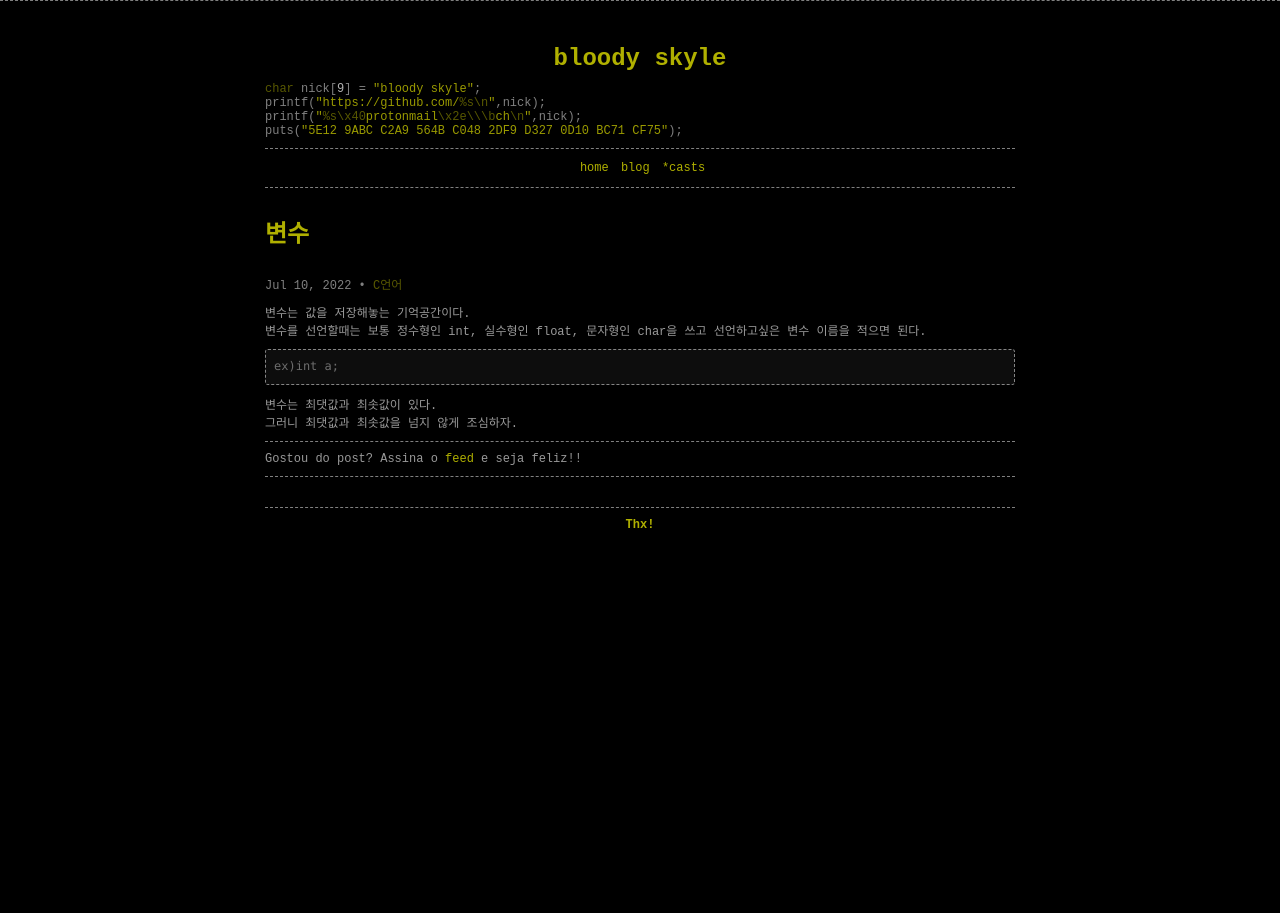
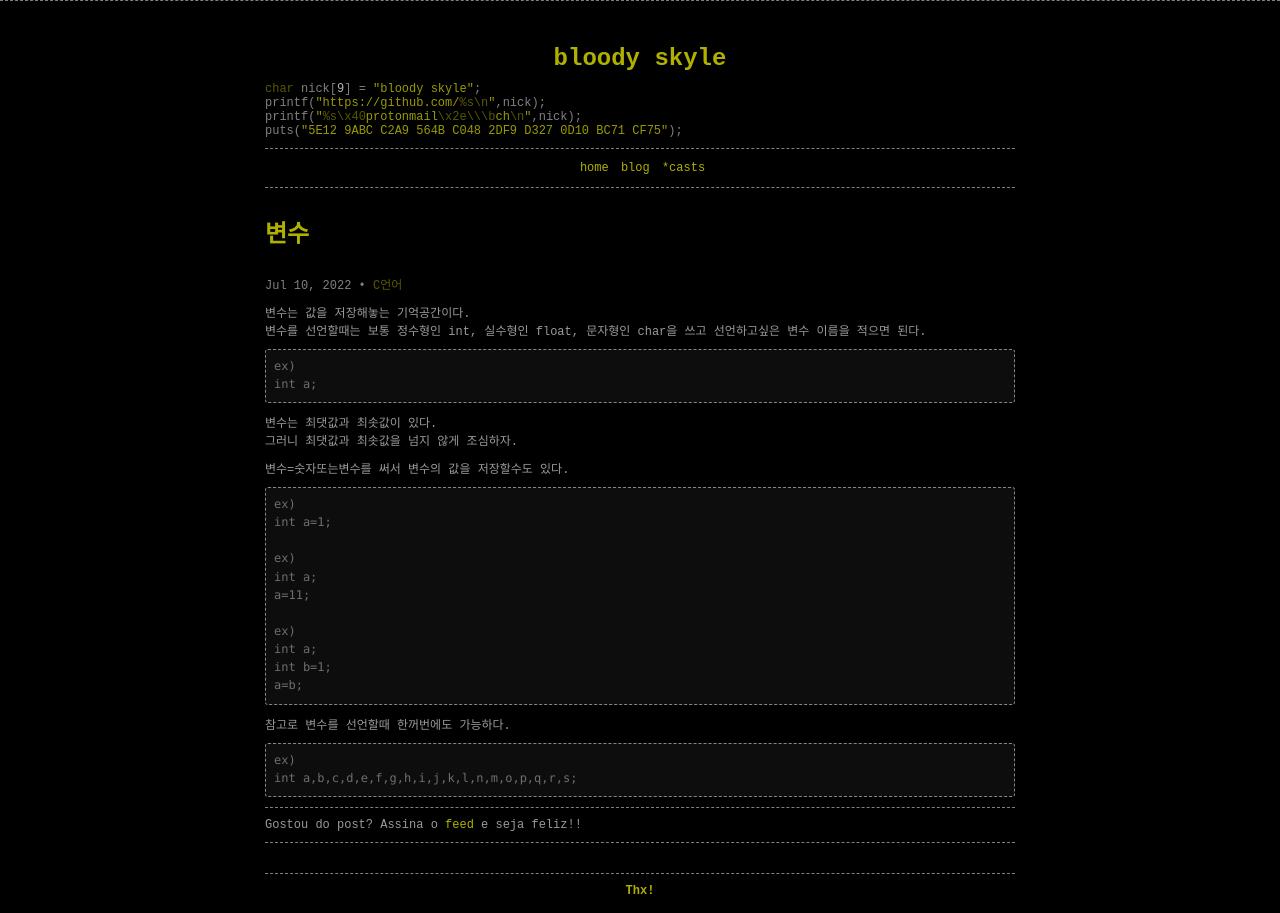
Before and after one commit to bloody-skyle/blog, a Jekyll site: the page built from _posts/2022/2022-07-10-변수.md, in a window 1280 px wide. Built offline with Jekyll 4.4.1, drawn with Linux system fonts in a browser that asks for light colours; comment, search, counter and statistics services are not loaded.

Commit message:
변수 보강

````diff
--- a/_posts/2022/2022-07-10-변수.md
+++ b/_posts/2022/2022-07-10-변수.md
@@ -12,8 +12,32 @@ tags:
 변수를 선언할때는 보통 정수형인 int, 실수형인 float, 문자형인 char을 쓰고 선언하고싶은 변수 이름을 적으면 된다.
 
 ```
-ex)int a;
+ex)
+int a;
 ```
 
 변수는 최댓값과 최솟값이 있다.
 그러니 최댓값과 최솟값을 넘지 않게 조심하자.
+
+변수=숫자또는변수를 써서 변수의 값을 저장할수도 있다.
+
+```
+ex)
+int a=1;
+
+ex)
+int a;
+a=11;
+
+ex)
+int a;
+int b=1;
+a=b;
+```
+
+참고로 변수를 선언할때 한꺼번에도 가능하다.
+
+```
+ex)
+int a,b,c,d,e,f,g,h,i,j,k,l,n,m,o,p,q,r,s;
+```
````
